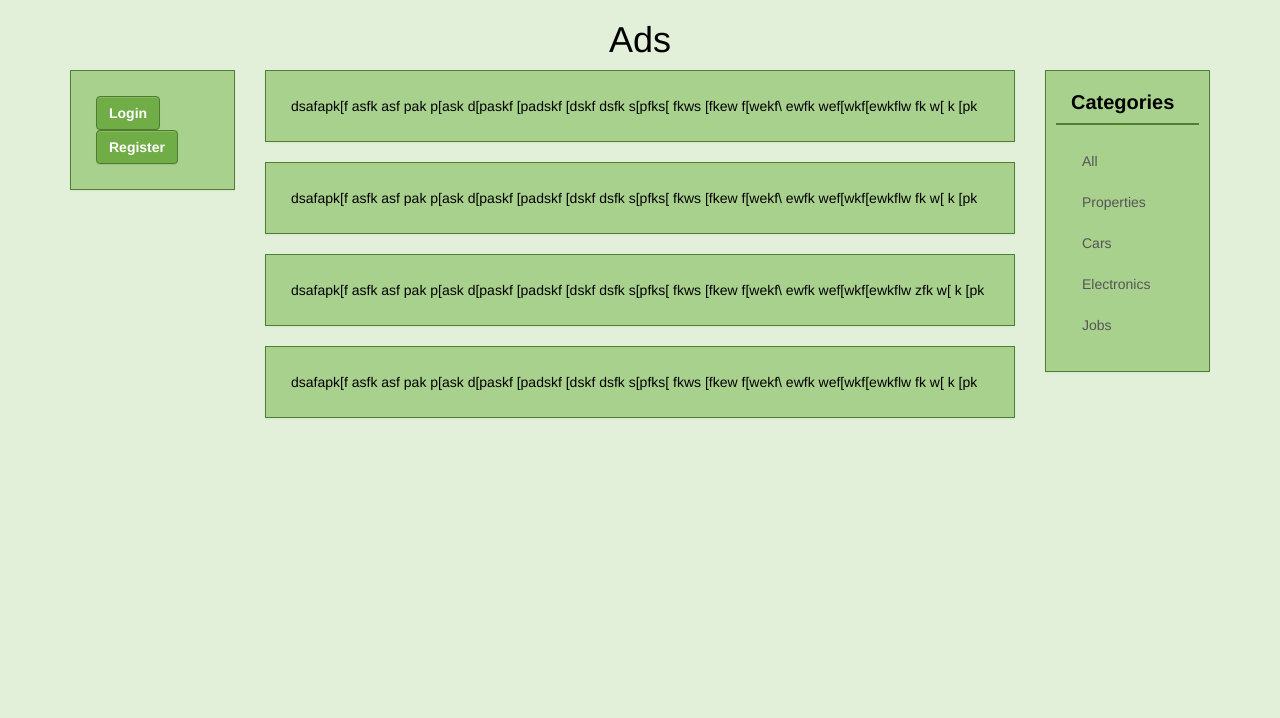
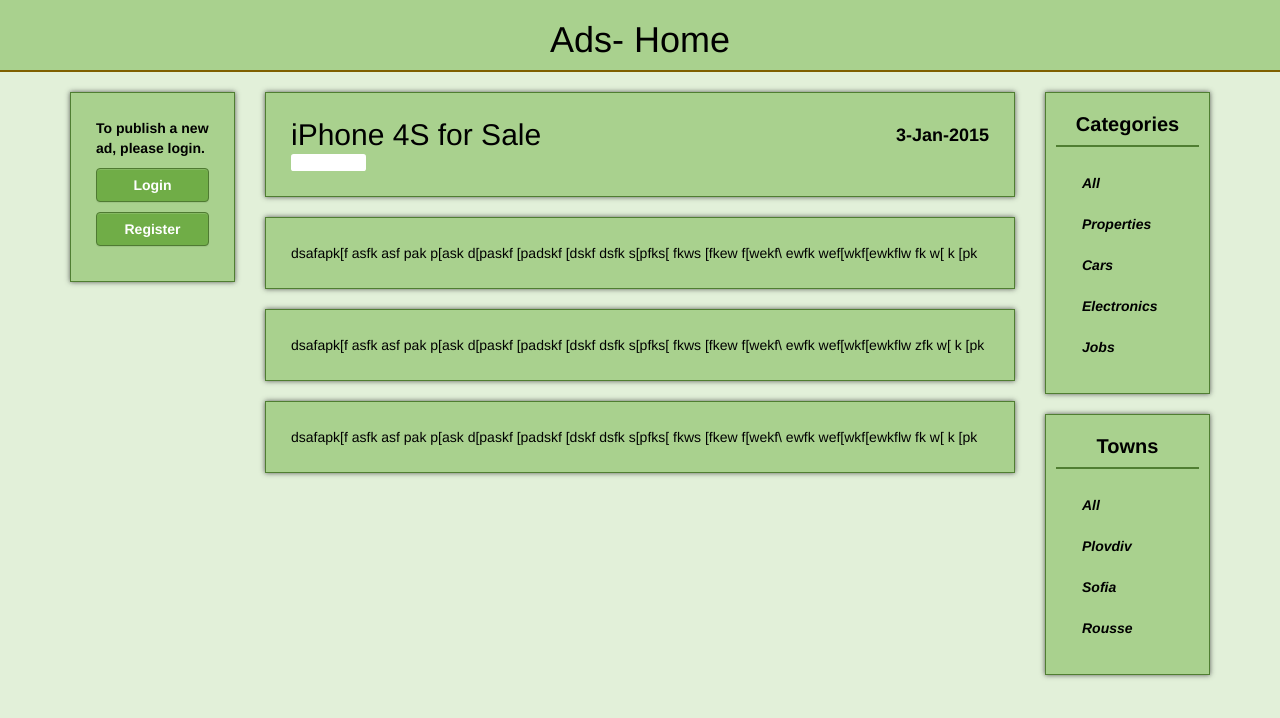
Before and after one commit to alex687/ads-spa, a plain HTML site: page design/index.html in a window 1280 px wide. Drawn offline with nearby package versions, Linux system fonts and the light colour scheme.

Commit message:
Design not finished

```diff
--- /dev/null
+++ b/design/css/style.css
@@ -0,0 +1,26 @@
+header {
+    background-color: #a9d18e;
+    border-bottom: 2px solid #7f6000;
+    margin-bottom: 20px;
+}
+
+.shadow {
+    -webkit-box-shadow: 0px 0px 5px 0px rgba(50, 50, 50, 0.8);
+    -moz-box-shadow: 0px 0px 5px 0px rgba(50, 50, 50, 0.8);
+    box-shadow: 0px 0px 5px 0px rgba(50, 50, 50, 0.8);
+}
+
+.item-heading {
+    margin: 0;
+    display: inline-block;
+    font-size: 30px;
+}
+
+.item-date {
+    display: inline-block;
+    line-height: 35px;
+    float: right;
+    font-size: 18px;
+    font-weight: bold;
+    clear-after: none;
+}
--- a/design/index.html
+++ b/design/index.html
@@ -5,51 +5,44 @@
     <title></title>
     <link rel="stylesheet" href="bootstrap/css/bootstrap.css">
     <link rel="stylesheet" href="bootstrap/css/bootstrap-theme.css">
+    <link rel="stylesheet" href="css/style.css">
     <script type="text/javascript" src="https://code.jquery.com/jquery-1.11.2.min.js"></script>
     <script type="text/javascript" src="bootstrap/js/bootstrap.js"></script>
 </head>
 <body>
-<div class="row">
-    <div class="col-md-12"><h1 class="text-center">Ads</h1></div>
-</div>
+<header class="row">
+    <div class="col-md-12"><h1 class="text-center">Ads- Home</h1></div>
+</header>
 <div class="container">
     <div class="row ">
-        <div class="col-md-2">
-            <div class="panel panel-default">
+        <aside class="col-md-2">
+            <section class="panel panel-default shadow">
 
                 <div class="panel-body">
-                    <button class="btn btn-default">Login</button>
-                    <button class="btn btn-default">Register</button>
+                    <p><strong>To publish a new ad, please login.</strong></p>
+
+                    <p>
+                        <button class="btn btn-default" style="width: 100%;">Login</button>
+                    </p>
+                    <p>
+                        <button class="btn btn-default" style="width: 100%;">Register</button>
+                    </p>
+                </div>
+            </section>
+        </aside>
+        <div class="col-md-8">
+            <div class="panel panel-default shadow">
+
+                <div class="panel-body">
+                  <h2 class="item-heading">iPhone 4S for Sale</h2>
+                    <span class="item-date">3-Jan-2015</span>
+                    <div class="clear"></div>
+                    <div class="label label-default">
+                        I get my way
+                    </div>
                 </div>
             </div>
-        </div>
-        <div class="col-md-8">
-            <div class="panel panel-default">
-
-                <div class="panel-body">
-                   dsafapk[f
-                    asfk
-                    asf
-                    pak
-                    p[ask
-                    d[paskf
-                    [padskf
-                    [dskf
-                    dsfk
-                    s[pfks[
-                    fkws
-                    [fkew
-                    f[wekf\
-                    ewfk
-                    wef[wkf[ewkflw
-                    fk
-                    w[
-                    k
-                    [pk
-
-                </div>
-            </div>
-            <div class="panel panel-default">
+            <div class="panel panel-default shadow">
 
                 <div class="panel-body">
                     dsafapk[f
@@ -74,7 +67,7 @@
 
                 </div>
             </div>
-            <div class="panel panel-default">
+            <div class="panel panel-default shadow">
 
                 <div class="panel-body">
                     dsafapk[f
@@ -99,7 +92,7 @@
 
                 </div>
             </div>
-            <div class="panel panel-default">
+            <div class="panel panel-default shadow">
 
                 <div class="panel-body">
                     dsafapk[f
@@ -126,10 +119,10 @@
             </div>
 
         </div>
-        <div class="col-md-2" >
-            <div class="panel panel-default">
+        <aside class="col-md-2">
+            <section class="panel panel-default shadow">
                 <div class="panel-heading">
-                    <h2 class="panel-title">Categories</h2>
+                    <h2 class="panel-title text-center">Categories</h2>
                 </div>
                 <div class="panel-body">
                     <div class="list-group">
@@ -141,8 +134,23 @@
                         <a href="#" class="list-group-item">Jobs</a>
                     </div>
                 </div>
-            </div>
-        </div>
+            </section>
+
+            <section class="panel panel-default shadow">
+                <div class="panel-heading">
+                    <h2 class="panel-title text-center">Towns</h2>
+                </div>
+                <div class="panel-body">
+                    <div class="list-group">
+                        <a href="#" class="list-group-item">
+                            All </a>
+                        <a href="#" class="list-group-item">Plovdiv</a>
+                        <a href="#" class="list-group-item">Sofia</a>
+                        <a href="#" class="list-group-item">Rousse</a>
+                    </div>
+                </div>
+            </section>
+        </aside>
     </div>
 </div>
 </body>
```
Also changed, not shown: design/bootstrap/css/bootstrap-theme.css.
